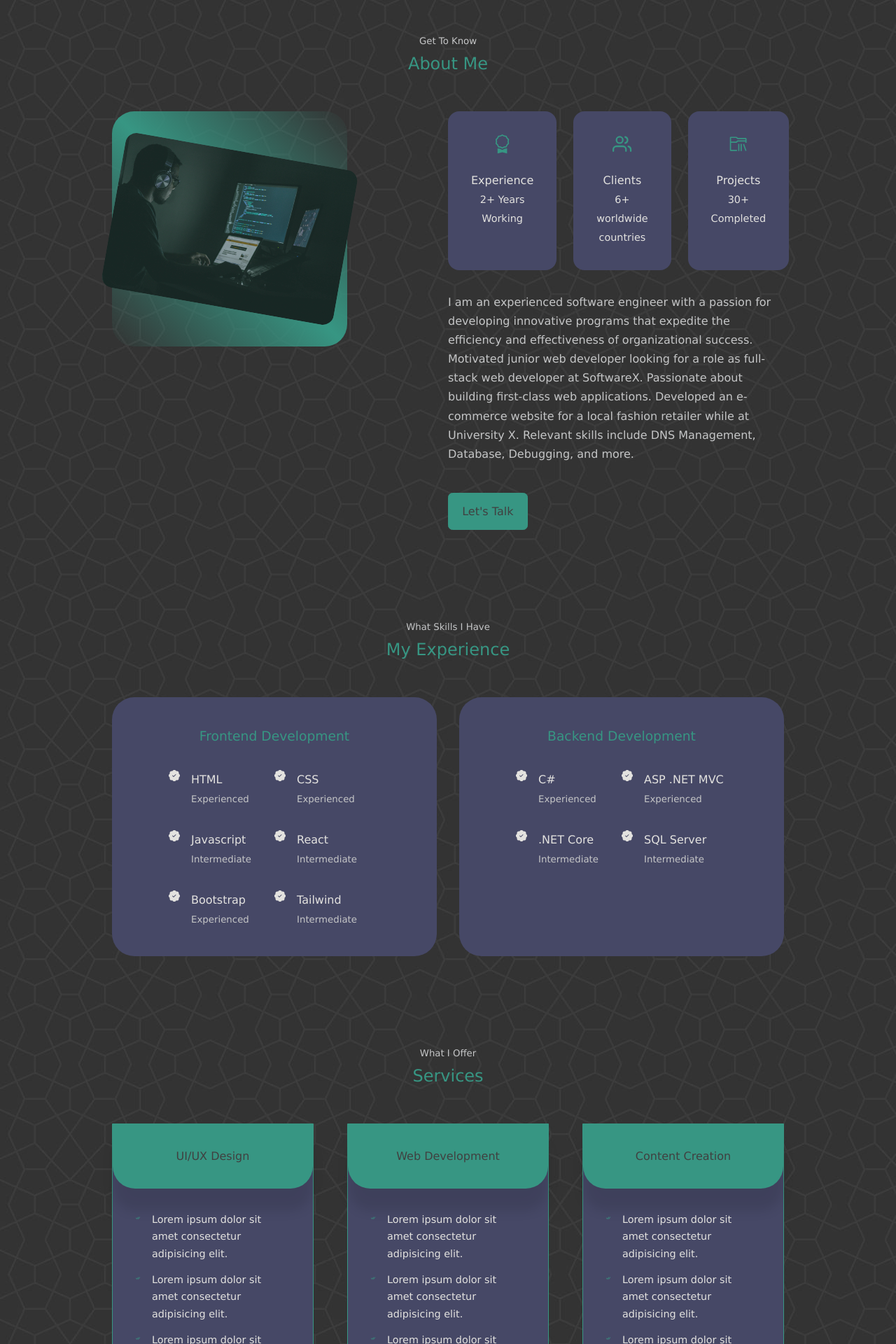
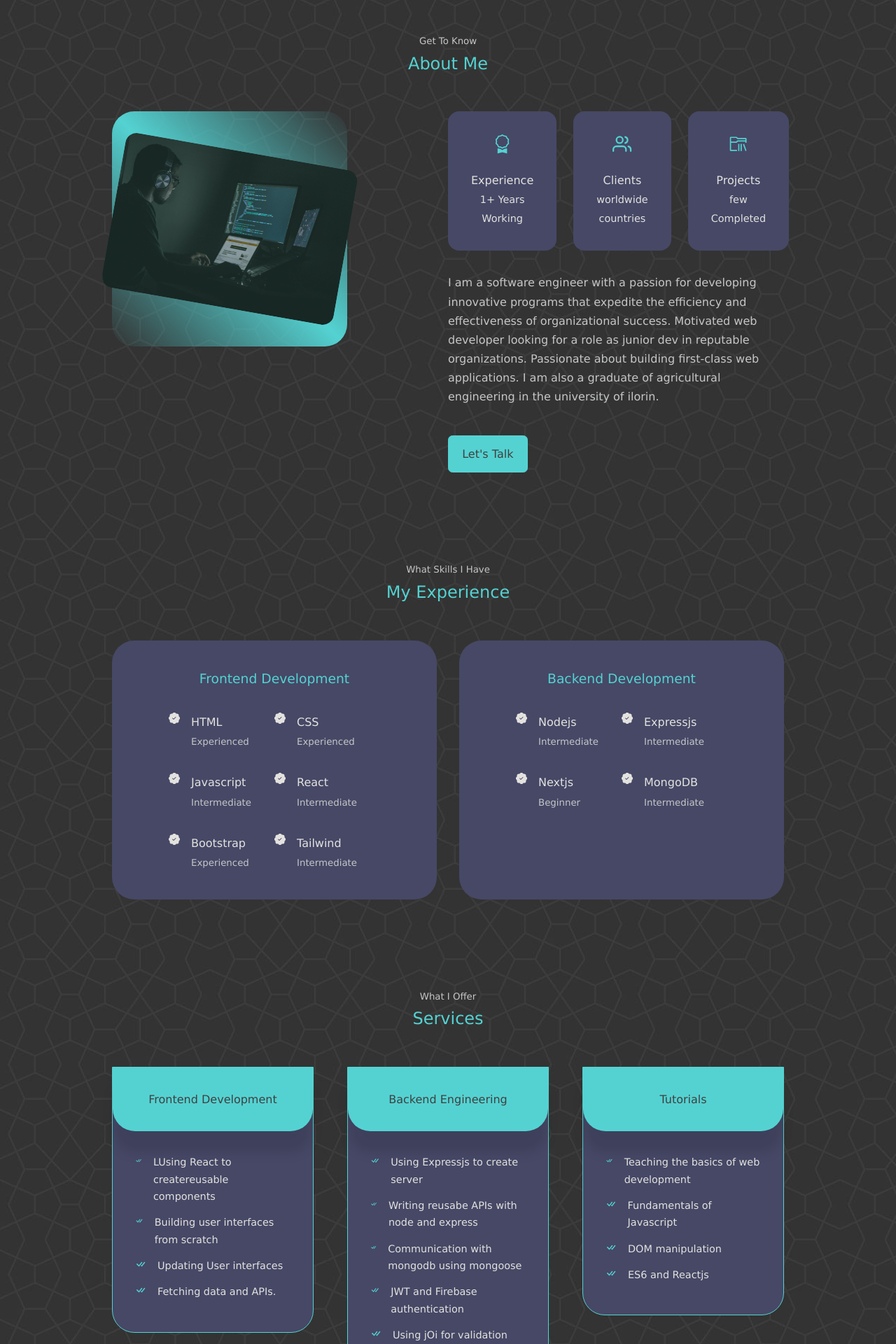
Before and after one commit to rash1234567/shevfolio, a React (Create React App) app: page / in a window 1280 px wide. Shown: the part 880-2800 px from the top of the page at 70% size. Built offline with nearby package versions, Linux system fonts and the light colour scheme; grey boxes are pictures that could not be loaded.

Commit message:
shevfolio init

```diff
--- a/src/components/about/about.jsx
+++ b/src/components/about/about.jsx
@@ -23,31 +23,30 @@ const about = () => {
           <article className='about__card'>
             <BsAward className='about__icon'/>
             <h5>Experience</h5>
-            <small>2+ Years Working</small>
+            <small>1+ Years Working</small>
           </article>
 
           <article className='about__card'>
             <FiUsers className='about__icon'/>
             <h5>Clients</h5>
-            <small>6+ worldwide countries</small>
+            <small>worldwide countries</small>
           </article>
 
           <article className='about__card'>
             <VscFolderLibrary className='about__icon'/>
             <h5>Projects</h5>
-            <small>30+ Completed</small>
+            <small>few Completed</small>
           </article>
         </div>
 
         <p>
-         I am an experienced software engineer with a passion
+         I am a software engineer with a passion
         for developing innovative programs that expedite the
         efficiency and effectiveness of organizational success.
-        Motivated junior web developer looking for a role as
-        full-stack web developer at SoftwareX. Passionate about
+        Motivated web developer looking for a role as
+        junior dev in reputable organizations. Passionate about
         building first-class web applications.
-         Developed an e-commerce website for a local fashion retailer
-          while at University X. Relevant skills include DNS Management, Database, Debugging, and more.
+         I am also a graduate of agricultural engineering in the university of ilorin.
         </p>
 
         <a href="#contact" className='btn btn-primary'>Let's Talk</a>
--- a/src/components/contact/contact.jsx
+++ b/src/components/contact/contact.jsx
@@ -30,15 +30,15 @@ const Contact = () => {
           <article className='contact__option'>
               <MdOutlineMarkEmailRead className='contact__option-icon'/>
               <h4>Email</h4>
-              <h5>ajayipami1@gmail.com</h5>
-              <a href="mailto:ajayipami1@gmail.com" target="_blank">Send A Message</a>
+              <h5>o.d.alsherif@gmail.com</h5>
+              <a href="mailto:o.d.alsherif@gmail.com" target="_blank">Send A Message</a>
           </article>
 
           <article className='contact__option'>
               <BsWhatsapp className='contact__option-icon'/>
               <h4>WhatsApp</h4>
-              <h5>+234 705 186 5705</h5>
-              <a href="https://wa.me/2347051865705" target="_blank">Send A Message</a>
+              <h5>+234 8177950542</h5>
+              <a href="https://wa.me/2348177950542" target="_blank">Send A Message</a>
           </article>
         </div>
         {/* END OF CONTACT OPTIONS */}
--- a/src/components/experience/experience.jsx
+++ b/src/components/experience/experience.jsx
@@ -66,28 +66,28 @@ const Experience = () => {
           <article className='experience__details'>
             <BsPatchCheckFill className='experience__details-icons'/>
             <div>
-              <h4>C#</h4>
-              <small className='text-light'>Experienced</small>
-            </div>
-          </article>
-          <article className='experience__details'>
-            <BsPatchCheckFill className='experience__details-icons'/>
-            <div>
-              <h4>ASP .NET MVC</h4>
-              <small className='text-light'>Experienced</small>
-            </div>
-          </article>
-          <article className='experience__details'>
-            <BsPatchCheckFill className='experience__details-icons'/>
-            <div>
-              <h4>.NET Core</h4>
+              <h4>Nodejs</h4>
               <small className='text-light'>Intermediate</small>
             </div>
           </article>
           <article className='experience__details'>
             <BsPatchCheckFill className='experience__details-icons'/>
             <div>
-              <h4>SQL Server</h4>
+              <h4>Expressjs</h4>
+              <small className='text-light'>Intermediate</small>
+            </div>
+          </article>
+          <article className='experience__details'>
+            <BsPatchCheckFill className='experience__details-icons'/>
+            <div>
+              <h4>Nextjs</h4>
+              <small className='text-light'>Beginner</small>
+            </div>
+          </article>
+          <article className='experience__details'>
+            <BsPatchCheckFill className='experience__details-icons'/>
+            <div>
+              <h4>MongoDB</h4>
               <small className='text-light'>Intermediate</small>
             </div>
           </article>
--- a/src/components/footer/footer.jsx
+++ b/src/components/footer/footer.jsx
@@ -7,7 +7,7 @@ import {BsTwitter} from 'react-icons/bs'
 const footer = () => {
   return (
     <footer>
-        <a href="#" className='footer__logo'>MOKLITE</a>
+        <a href="#" className='footer__logo'>SHEVATAR!</a>
 
         <ul className='permalinks'>
           <li><a href="#">Home</a></li>
@@ -20,13 +20,13 @@ const footer = () => {
         </ul>
 
         <div className='footer__socials'>
-          <a href="https://facebook.com"><FaFacebook/></a>
-          <a href="https://instagram.com"><FiInstagram/></a>
+          <a href="https://www.facebook.com/lawdshev"><FaFacebook/></a>
+          <a href="https://www.instagram.com/gym_moore/"><FiInstagram/></a>
           <a href="https://twitter.com"><BsTwitter/></a>
         </div>
 
         <div className='footer__copyright'>
-          <small>&copy; MOKLITE Tutorials. All rights reserved.</small>
+          <small>&copy; Alsherif. All rights reserved.</small>
         </div>
     </footer>
   )
--- a/src/components/header/CTA.jsx
+++ b/src/components/header/CTA.jsx
@@ -1,5 +1,5 @@
 import React from 'react'
-import CV from '../../assets/cv.pdf'
+import CV from '../../assets/Okunade Sherif D. CV.pdf'
 
 const CTA = () => {
   return (
--- a/src/components/header/HeaderSocials.jsx
+++ b/src/components/header/HeaderSocials.jsx
@@ -6,9 +6,8 @@ import {FaDribbble} from 'react-icons/fa'
 const HeaderSocials = () => {
   return (
     <div className='header__socials'>
-      <a href="https://www.linkedin.com/in/ajayi-oluwapamilerin-b08024166" target="_blank"><BsLinkedin/></a>
-      <a href="https://github.com/Moklite/Moklite" target="_blank"><BsGithub/></a>
-      <a href="https://dribble.com"><FaDribbble/></a>
+      <a href="https://www.linkedin.com/in/sherif-okunade-526896229" target="_blank"><BsLinkedin/></a>
+      <a href="https://github.com/Lawdshev" target="_blank"><BsGithub/></a>
     </div>
   )
 }
--- a/src/components/header/header.jsx
+++ b/src/components/header/header.jsx
@@ -8,8 +8,8 @@ const header = () => {
   return (
     <header>
       <div className="container header__container">
-        <h4>Hello I'm </h4>
-        <h1> Ajayi Oluwapamilerin</h1>
+        <h4>Hello, I am </h4>
+        <h1> Okunade Sherif</h1>
         <h4 className='text-light'>Fullstack Developer</h4>
         <CTA />
         <HeaderSocials/>
--- a/src/components/portfolio/portfolio.css
+++ b/src/components/portfolio/portfolio.css
@@ -11,6 +11,7 @@
     border-radius: 2rem;
     border: 1px solid transparent;
     transition: var(--transition);
+
 }
 
 .portfolio__item:hover {
@@ -22,6 +23,7 @@
     justify-content: center;
     border-radius: 1.5rem;
     overflow: hidden;
+    max-height: 300px;
 }
 
 .portfolio__item h3 {
--- a/src/components/portfolio/portfolio.jsx
+++ b/src/components/portfolio/portfolio.jsx
@@ -16,63 +16,65 @@ const portfolio = () => {
       <div className='container portfolio__container'>
         <article className='portfolio__item'>
           <div className='portfolio__item-image'>
-          <img src={IMG1} alt="" />
+          <img src='https://scontent.cdninstagram.com/v/t1.15752-9/310115073_2099731476901054_5877363978615637296_n.jpg?stp=dst-jpg_s480x480&_nc_cat=106&ccb=1-7&_nc_sid=5a057b&_nc_ohc=6HHkvyZHksQAX_mcUjc&_nc_ad=z-m&_nc_cid=0&_nc_ht=scontent.cdninstagram.com&oh=03_AdReRelpL-K5gd8P802HFWM_XJ8ijWLjg4lyEX0wqR7sgg&oe=638D2B6E' alt="" />
           </div>
-          <h3>This is a portfolio item title</h3>
+          <h3>SHOKLIN</h3>
           <div className='portfolio__item-cta'>
-          <a href="https://github.com" className='btn' target='_blank'>Github</a>
-          <a href="https://dribble.com//Alien_pixels" className='btn btn-primary' target='_blank'>Live
+          <a href="https://github.com/Lawdshev/shoklin" className='btn' target='_blank'>Github</a>
+          <a href="https://shoklin.netlify.app/" className='btn btn-primary' target='_blank'>Live
            Demo</a>
           </div>
         </article>
 
         <article className='portfolio__item'>
           <div className='portfolio__item-image'>
-          <img src={IMG2} alt="" />
+          <img src='https://scontent.cdninstagram.com/v/t1.15752-9/314420721_529858645653329_7995159256338673077_n.jpg?stp=dst-jpg_s480x480&_nc_cat=107&ccb=1-7&_nc_sid=5a057b&_nc_ohc=NhFz5qoyIKwAX-6LYZb&_nc_ad=z-m&_nc_cid=0&_nc_ht=scontent.cdninstagram.com&oh=03_AdQQ1pSSYlewiXN-8-5mq--0gkBJTG1joWxVxS5PKc2ADw&oe=638D4468' alt="" />
           </div>
-          <h3>This is a portfolio item title</h3>
+          <h3>A'pple</h3>
           <div className='portfolio__item-cta'>
-          <a href="https://github.com" className='btn' target='_blank'>Github</a>
-          <a href="https://dribble.com//Alien_pixels" className='btn btn-primary' target='_blank'>Live
+          <a href="https://github.com/Lawdshev/Apple" className='btn' target='_blank'>Github</a>
+          <a href="https://majestic-gelato-78453c.netlify.app/" className='btn btn-primary' target='_blank'>Live
            Demo</a>
           </div>
         </article>
 
         <article className='portfolio__item'>
           <div className='portfolio__item-image'>
-          <img src={IMG3} alt="" />
+          <img src='https://scontent.cdninstagram.com/v/t1.15752-9/314246352_822439575727416_1805816731859278613_n.jpg?stp=dst-jpg_s480x480&_nc_cat=102&ccb=1-7&_nc_sid=5a057b&_nc_ohc=Jygb5zlqXtsAX_7pTEk&_nc_ad=z-m&_nc_cid=0&_nc_ht=scontent.cdninstagram.com&oh=03_AdQj8ljNNB9Dqo2MXqHEB7mDNwmiFgRL9FCTplIS_WkN2g&oe=638D597E' alt="" />
           </div>
-          <h3>This is a portfolio item title</h3>
+          <h3>Alicia University</h3>
           <div className='portfolio__item-cta'>
-          <a href="https://github.com" className='btn' target='_blank'>Github</a>
-          <a href="https://dribble.com//Alien_pixels" className='btn btn-primary' target='_blank'>Live
+          <a href="https://github.com/Lawdshev/Alicia-University" className='btn' target='_blank'>Github</a>
+          <a href="https://aliciauniversity.netlify.app" className='btn btn-primary' target='_blank'>Live
            Demo</a>
           </div>
         </article>
 
         <article className='portfolio__item'>
           <div className='portfolio__item-image'>
-          <img src={IMG4} alt="" />
+          <img src='https://scontent.cdninstagram.com/v/t1.15752-9/310141137_606690804476724_2598646718230544017_n.jpg?stp=dst-jpg_s480x480&_nc_cat=110&ccb=1-7&_nc_sid=5a057b&_nc_ohc=2gNbMRuHI9wAX_ZdYHH&_nc_ad=z-m&_nc_cid=0&_nc_ht=scontent.cdninstagram.com&oh=03_AdRme6OR0gwy-2Bkka3cLLGCvprIo9V3jFll_VYG2LJx1g&oe=638D37C5' alt="" />
           </div>
-          <h3>This is a portfolio item title</h3>
+          <h3>Vidly</h3>
           <div className='portfolio__item-cta'>
-          <a href="https://github.com" className='btn' target='_blank'>Github</a>
-          <a href="https://dribble.com//Alien_pixels" className='btn btn-primary' target='_blank'>Live
+          <a href="https://github.com/Lawdshev/vidlyhttps://github.com/Lawdshev/vidly" className='btn' target='_blank'>Github</a>
+          <a href="vidly-movie-blog.herokuapp.com/" className='btn btn-primary' target='_blank'>Live
            Demo</a>
           </div>
         </article>
 
         <article className='portfolio__item'>
           <div className='portfolio__item-image'>
-          <img src={IMG5} alt="" />
+          <img src='https://scontent.cdninstagram.com/v/t1.15752-9/314358616_3224723444507556_2532067514921482232_n.jpg?stp=dst-jpg_s320x320&_nc_cat=109&ccb=1-7&_nc_sid=5a057b&_nc_ohc=NiJegx_9QvAAX8000Rr&_nc_ad=z-m&_nc_cid=0&_nc_ht=scontent.cdninstagram.com&oh=03_AdQNwzIP-gZuIuDOfZ6uaAa4_bP5UfuGKv4zZ5Izb2eCCw&oe=638D6003' alt="" />
           </div>
-          <h3>This is a portfolio item title</h3>
+          <h3>Maykup(big screen only)</h3>
           <div className='portfolio__item-cta'>
-          <a href="https://github.com" className='btn' target='_blank'>Github</a>
-          <a href="https://dribble.com//Alien_pixels" className='btn btn-primary' target='_blank'>Live
+          <a href="https://github.com/Lawdshev/hafs-landing-page" className='btn' target='_blank'>Github</a>
+          <a href="https://maykup.netlify.app/" className='btn btn-primary' target='_blank'>Live
            Demo</a>
           </div>
         </article>
+
+
 
         <article className='portfolio__item'>
           <div className='portfolio__item-image'>
--- a/src/components/services/services.jsx
+++ b/src/components/services/services.jsx
@@ -11,29 +11,25 @@ const services = () => {
       <div className='container services__container'>
         <article  className='service'>
           <div className='service__head'>
-            <h3>UI/UX Design</h3>
+            <h3>Frontend Development</h3>
           </div>
 
           <ul className='service__list'>
             <li>
               <BsCheckAll className='service__list-icon'/>
-              <p>Lorem ipsum dolor sit amet consectetur adipisicing elit.</p>
+              <p>LUsing React to createreusable components</p>
             </li>
             <li>
               <BsCheckAll className='service__list-icon'/>
-              <p>Lorem ipsum dolor sit amet consectetur adipisicing elit.</p>
+              <p>Building user interfaces from scratch</p>
             </li>
             <li>
               <BsCheckAll className='service__list-icon'/>
-              <p>Lorem ipsum dolor sit amet consectetur adipisicing elit.</p>
+              <p>Updating User interfaces</p>
             </li>
             <li>
               <BsCheckAll className='service__list-icon'/>
-              <p>Lorem ipsum dolor sit amet consectetur adipisicing elit.</p>
-            </li>
-            <li>
-              <BsCheckAll className='service__list-icon'/>
-              <p>Lorem ipsum dolor sit amet consectetur adipisicing elit.</p>
+              <p>Fetching data and APIs.</p>
             </li>
           </ul>
         </article>
@@ -41,37 +37,29 @@ const services = () => {
 
         <article className='service'>
           <div className='service__head'>
-            <h3>Web Development</h3>
+            <h3>Backend Engineering</h3>
           </div>
 
           <ul className='service__list'>
             <li>
               <BsCheckAll className='service__list-icon'/>
-              <p>Lorem ipsum dolor sit amet consectetur adipisicing elit.</p>
+              <p>Using Expressjs to create server</p>
             </li>
             <li>
               <BsCheckAll className='service__list-icon'/>
-              <p>Lorem ipsum dolor sit amet consectetur adipisicing elit.</p>
+              <p>Writing reusabe APIs with node and express</p>
             </li>
             <li>
               <BsCheckAll className='service__list-icon'/>
-              <p>Lorem ipsum dolor sit amet consectetur adipisicing elit.</p>
+              <p>Communication with mongodb using mongoose</p>
             </li>
             <li>
               <BsCheckAll className='service__list-icon'/>
-              <p>Lorem ipsum dolor sit amet consectetur adipisicing elit.</p>
+              <p>JWT and Firebase authentication</p>
             </li>
             <li>
               <BsCheckAll className='service__list-icon'/>
-              <p>Lorem ipsum dolor sit amet consectetur adipisicing elit.</p>
-            </li>
-            <li>
-              <BsCheckAll className='service__list-icon'/>
-              <p>Lorem ipsum dolor sit amet consectetur adipisicing elit.</p>
-            </li>
-            <li>
-              <BsCheckAll className='service__list-icon'/>
-              <p>Lorem ipsum dolor sit amet consectetur adipisicing elit.</p>
+              <p>Using  jOi for validation</p>
             </li>
           </ul>
         </article>
@@ -79,29 +67,25 @@ const services = () => {
 
         <article className='service'>
           <div className='service__head'>
-            <h3>Content Creation</h3>
+            <h3>Tutorials</h3>
           </div>
 
           <ul className='service__list'>
             <li>
               <BsCheckAll className='service__list-icon'/>
-              <p>Lorem ipsum dolor sit amet consectetur adipisicing elit.</p>
+              <p>Teaching the basics of web development</p>
             </li>
             <li>
               <BsCheckAll className='service__list-icon'/>
-              <p>Lorem ipsum dolor sit amet consectetur adipisicing elit.</p>
+              <p>Fundamentals of Javascript</p>
             </li>
             <li>
               <BsCheckAll className='service__list-icon'/>
-              <p>Lorem ipsum dolor sit amet consectetur adipisicing elit.</p>
+              <p>DOM manipulation</p>
             </li>
             <li>
               <BsCheckAll className='service__list-icon'/>
-              <p>Lorem ipsum dolor sit amet consectetur adipisicing elit.</p>
-            </li>
-            <li>
-              <BsCheckAll className='service__list-icon'/>
-              <p>Lorem ipsum dolor sit amet consectetur adipisicing elit.</p>
+              <p>ES6 and Reactjs</p>
             </li>
           </ul>
         </article>
--- a/src/components/testimonials/testimonials.jsx
+++ b/src/components/testimonials/testimonials.jsx
@@ -19,22 +19,22 @@ import 'swiper/css/pagination';
 const data = [
   {
     avatar: AVTR1,
-    name: 'Tina Snow',
+    name: 'Rasheedah',
     review: 'We re-did our website twice in a 12 month period. There was no comparison between the first company and Thrive. Professional, Creative, Attentive to Detail, Excellent Communicaton…If I had contracted with Thrive the first time I would not have had to do it twice.'
   },
   {
     avatar: AVTR2,
-    name: 'Habibi',
+    name: 'Jubril',
     review: 'We re-did our website twice in a 12 month period. There was no comparison between the first company and Thrive. Professional, Creative, Attentive to Detail, Excellent Communicaton…If I had contracted with Thrive the first time I would not have had to do it twice.'
   },
   {
     avatar: AVTR3,
-    name: 'Elon Musk',
+    name: 'Pamilerin',
     review: 'We re-did our website twice in a 12 month period. There was no comparison between the first company and Thrive. Professional, Creative, Attentive to Detail, Excellent Communicaton…If I had contracted with Thrive the first time I would not have had to do it twice.'
   },
   {
     avatar: AVTR4,
-    name: 'Skokdoski',
+    name: 'Noble',
     review: 'We re-did our website twice in a 12 month period. There was no comparison between the first company and Thrive. Professional, Creative, Attentive to Detail, Excellent Communicaton…If I had contracted with Thrive the first time I would not have had to do it twice.'
   }
 ]
--- a/src/index.css
+++ b/src/index.css
@@ -11,8 +11,8 @@
 :root {
     --color-bg: #404040;
     --color-bg-variant: #464866;
-    --color-primary: #379683;
-    --color-primary-variant: #0B0C10;
+    --color-primary: #54d2d2;
+    --color-primary-variant: #16181f;
     --color-white: #E3E2DF;
     --color-light: #C5C6C7;
 
```
Also changed, not shown: 2 other files (tests, documents, lock files or other folders).
